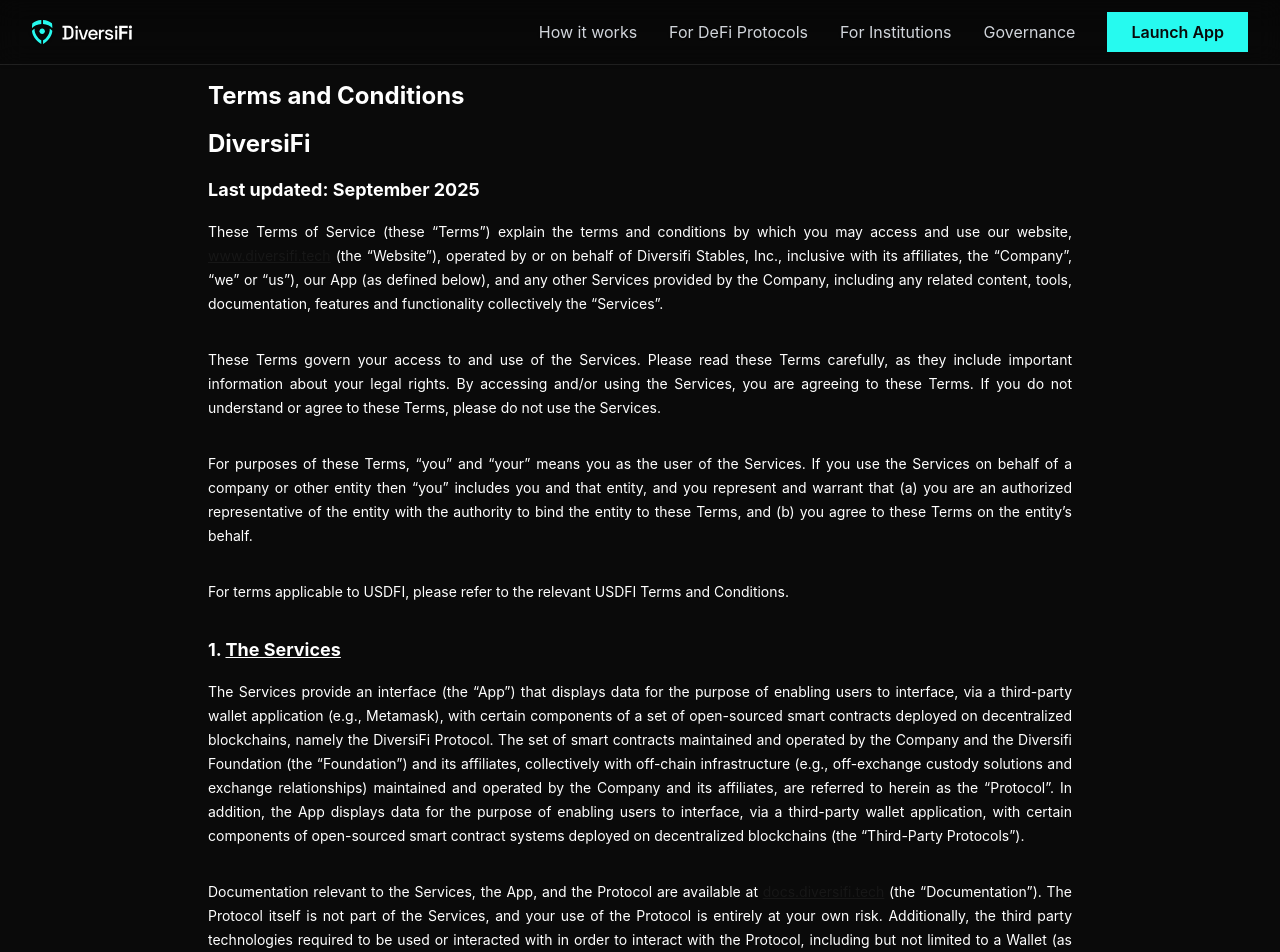
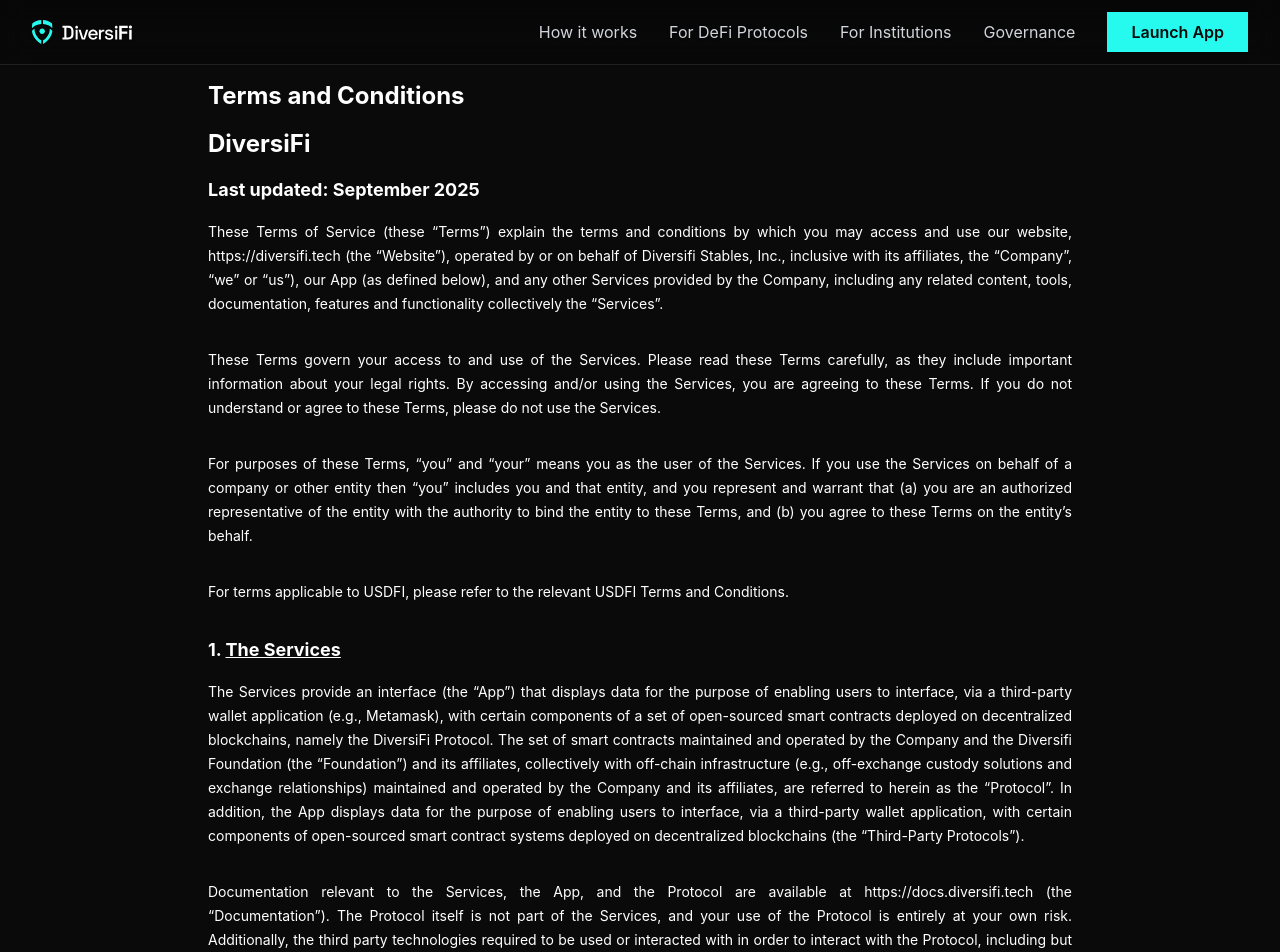
Before and after one commit to DiversiFi-Protocol/diversifi-landing, a Next.js app: page /terms in a window 1280 px wide. Shown: the top 952 px of the page. Built offline with nearby package versions, Linux system fonts and the light colour scheme.

Commit message:
fuck hyperlinks

```diff
--- a/src/app/terms/page.tsx
+++ b/src/app/terms/page.tsx
@@ -17,11 +17,7 @@ export default function TermsPage() {
 
           <p>
             These Terms of Service (these “Terms”) explain the terms and conditions by which you may
-            access and use our website,{" "}
-            <a color="#1de9b6" href="https://www.diversifi.tech" target="_blank" rel="noreferrer">
-              www.diversifi.tech
-            </a>{" "}
-            (the “Website”), operated by or on behalf of Diversifi Stables, Inc., inclusive with its
+            access and use our website, https://diversifi.tech (the “Website”), operated by or on behalf of Diversifi Stables, Inc., inclusive with its
             affiliates, the “Company”, “we” or “us”), our App (as defined below), and any other
             Services provided by the Company, including any related content, tools, documentation,
             features and functionality collectively the “Services”.
@@ -65,8 +61,8 @@ export default function TermsPage() {
           </p>
 
           <p>
-            Documentation relevant to the Services, the App, and the Protocol are available at{" "}
-            <a color="#1de9b6" href="https://docs.diversifi.tech">docs.diversifi.tech</a> (the “Documentation”). The Protocol itself is not part of the
+            Documentation relevant to the Services, the App, and the Protocol are available at
+            https://docs.diversifi.tech (the “Documentation”). The Protocol itself is not part of the
             Services, and your use of the Protocol is entirely at your own risk. Additionally, the
             third party technologies required to be used or interacted with in order to interact
             with the Protocol, including but not limited to a Wallet (as defined below, and
@@ -624,7 +620,7 @@ export default function TermsPage() {
 
           <p>
             You have the right to opt-out and not be bound by the arbitration provisions set forth in
-            these Terms by sending written notice of your decision to opt-out to <a color="#00e5ff" href="mailto:legal@bravolabs.xyz">legal@bravolabs.xyz</a>.
+            these Terms by sending written notice of your decision to opt-out to legal@bravolabs.xyz.
             The notice must be sent to the Company within thirty (30) days of your first accessing the
             Services or agreeing to these Terms; otherwise you shall be bound to arbitrate disputes on
             a non-class basis in accordance with these Terms. If you opt out of only the arbitration
@@ -733,8 +729,7 @@ export default function TermsPage() {
           </h3>
 
           <p>
-            You may contact us regarding the Services or these Terms by e-mail at{" "}
-            <a color="#00e5ff" href="mailto:support@bravolabs.xyz">support@bravolabs.xyz</a>.
+            You may contact us regarding the Services or these Terms by e-mail at support@bravolabs.xyz.
           </p>
         </div>
       </article>
```
